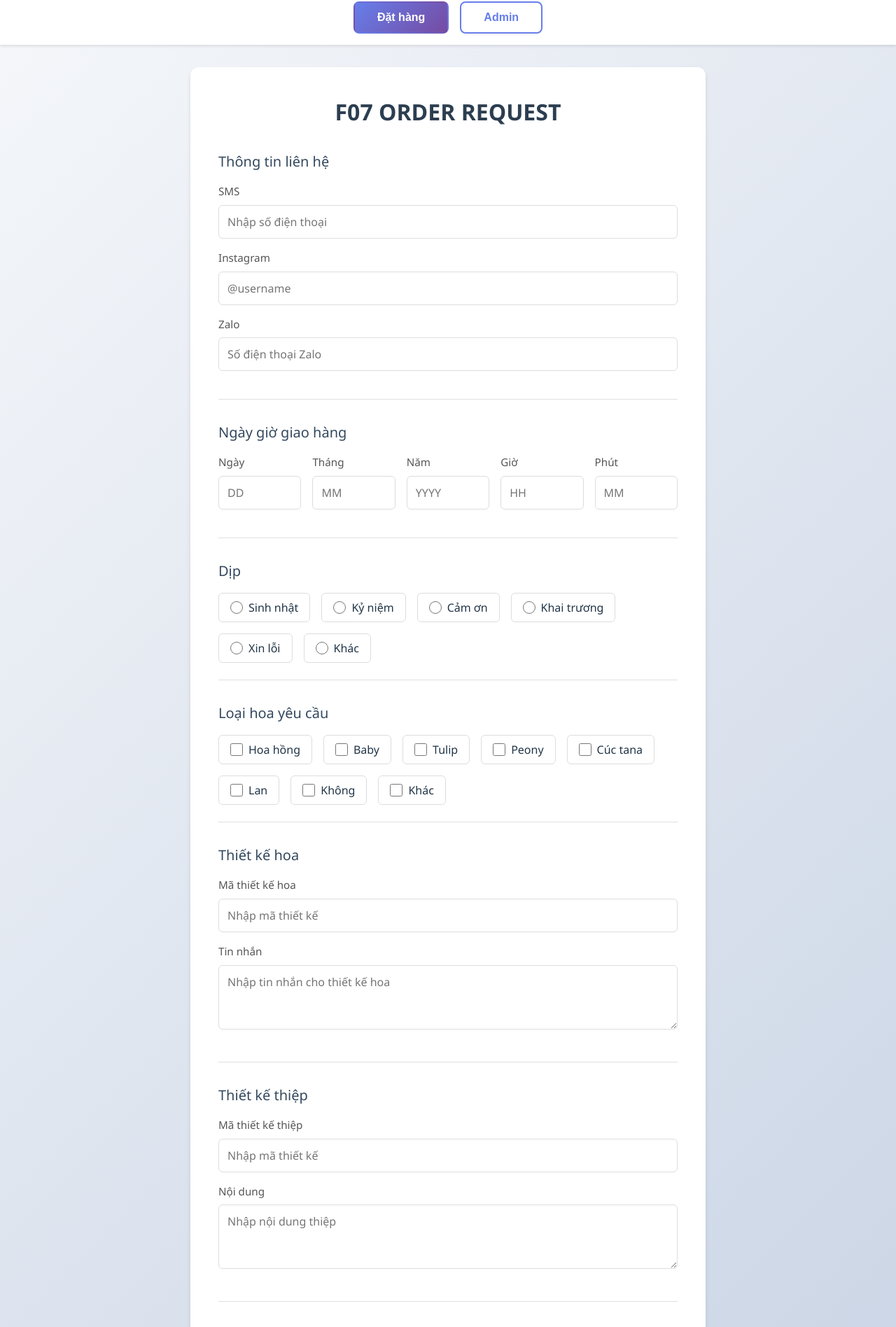
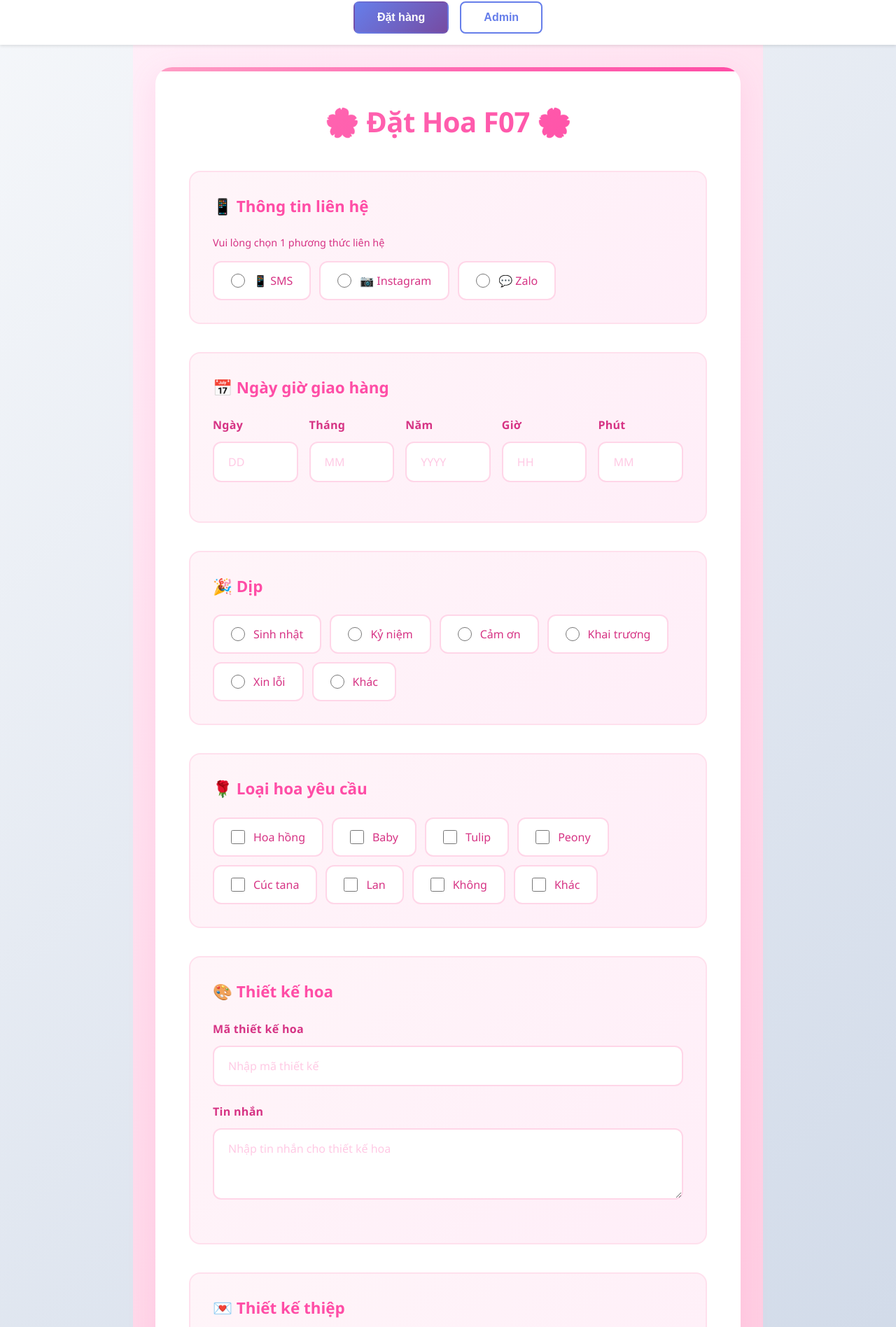
Before and after one commit to AidenTran15/f07, a React (Vite) app: page / in a window 1280 px wide. Shown: the part 14-1910 px from the top of the page at 70% size. Built offline with nearby package versions, Linux system fonts and the light colour scheme.

Commit message:
updateupdate

```diff
--- a/src/components/FormOrder.css
+++ b/src/components/FormOrder.css
@@ -1,29 +1,64 @@
 .form-container {
-  max-width: 800px;
+  max-width: 900px;
   margin: 0 auto;
   padding: 2rem;
   min-height: 100vh;
+  background: linear-gradient(135deg, #ffeef8 0%, #ffd6e8 50%, #ffc0d9 100%);
 }
 
 .order-form {
   background: white;
-  border-radius: 12px;
-  padding: 2.5rem;
-  box-shadow: 0 4px 6px rgba(0, 0, 0, 0.1);
+  border-radius: 24px;
+  padding: 3rem;
+  box-shadow: 0 10px 40px rgba(255, 105, 180, 0.15);
+  position: relative;
+  overflow: hidden;
+}
+
+.order-form::before {
+  content: '';
+  position: absolute;
+  top: 0;
+  left: 0;
+  right: 0;
+  height: 6px;
+  background: linear-gradient(90deg, #ff9ec5 0%, #ff6bb3 50%, #ff4da6 100%);
 }
 
 .form-title {
   text-align: center;
-  color: #2c3e50;
-  margin-bottom: 2rem;
+  background: linear-gradient(135deg, #ff6bb3 0%, #ff4da6 100%);
+  -webkit-background-clip: text;
+  -webkit-text-fill-color: transparent;
+  background-clip: text;
+  margin-bottom: 2.5rem;
+  font-size: 2.5rem;
+  font-weight: 700;
+  letter-spacing: -0.5px;
+  position: relative;
+}
+
+.form-title::after {
+  content: '🌸';
+  position: absolute;
+  right: -40px;
+  top: 50%;
+  transform: translateY(-50%);
   font-size: 2rem;
-  font-weight: 600;
 }
 
 .form-section {
-  margin-bottom: 2rem;
-  padding-bottom: 1.5rem;
-  border-bottom: 1px solid #e0e0e0;
+  margin-bottom: 2.5rem;
+  padding: 2rem;
+  background: linear-gradient(135deg, #fff5f9 0%, #ffeef8 100%);
+  border-radius: 16px;
+  border: 2px solid #ffe0ed;
+  transition: all 0.3s ease;
+}
+
+.form-section:hover {
+  border-color: #ffb3d9;
+  box-shadow: 0 4px 12px rgba(255, 105, 180, 0.1);
 }
 
 .form-section:last-of-type {
@@ -31,41 +66,54 @@
 }
 
 .form-section h2 {
-  color: #34495e;
-  font-size: 1.25rem;
-  margin-bottom: 1rem;
-  font-weight: 500;
+  color: #ff4da6;
+  font-size: 1.4rem;
+  margin-bottom: 1.5rem;
+  font-weight: 600;
+  display: flex;
+  align-items: center;
+  gap: 0.5rem;
 }
 
 .form-group {
-  margin-bottom: 1rem;
+  margin-bottom: 1.5rem;
 }
 
 .form-group label {
   display: block;
-  margin-bottom: 0.5rem;
-  color: #555;
-  font-weight: 500;
-  font-size: 0.95rem;
+  margin-bottom: 0.75rem;
+  color: #d63384;
+  font-weight: 600;
+  font-size: 1rem;
+  letter-spacing: 0.3px;
 }
 
 .form-group input[type="text"],
 .form-group input[type="number"],
 .form-group textarea {
   width: 100%;
-  padding: 0.75rem;
-  border: 1px solid #ddd;
-  border-radius: 6px;
+  padding: 1rem 1.25rem;
+  border: 2px solid #ffd6e8;
+  border-radius: 12px;
   font-size: 1rem;
   font-family: inherit;
-  transition: border-color 0.3s;
+  transition: all 0.3s ease;
+  background: white;
+  color: #333;
 }
 
 .form-group input:focus,
 .form-group textarea:focus {
   outline: none;
-  border-color: #4a90e2;
-  box-shadow: 0 0 0 3px rgba(74, 144, 226, 0.1);
+  border-color: #ff6bb3;
+  box-shadow: 0 0 0 4px rgba(255, 107, 179, 0.15);
+  background: #fff5f9;
+}
+
+.form-group input::placeholder,
+.form-group textarea::placeholder {
+  color: #ffb3d9;
+  opacity: 0.7;
 }
 
 .form-row {
@@ -78,104 +126,180 @@
 .checkbox-group {
   display: flex;
   flex-wrap: wrap;
-  gap: 1rem;
+  gap: 0.75rem;
 }
 
 .radio-label,
 .checkbox-label {
   display: flex;
   align-items: center;
-  gap: 0.5rem;
+  gap: 0.75rem;
   cursor: pointer;
-  padding: 0.5rem 1rem;
-  border: 1px solid #ddd;
-  border-radius: 6px;
-  transition: all 0.3s;
+  padding: 0.875rem 1.5rem;
+  border: 2px solid #ffd6e8;
+  border-radius: 12px;
+  transition: all 0.3s ease;
+  background: white;
+  font-weight: 500;
+  color: #d63384;
+  position: relative;
+  overflow: hidden;
+}
+
+.radio-label::before,
+.checkbox-label::before {
+  content: '';
+  position: absolute;
+  top: 0;
+  left: -100%;
+  width: 100%;
+  height: 100%;
+  background: linear-gradient(90deg, transparent, rgba(255, 255, 255, 0.3), transparent);
+  transition: left 0.5s;
+}
+
+.radio-label:hover::before,
+.checkbox-label:hover::before {
+  left: 100%;
 }
 
 .radio-label:hover,
 .checkbox-label:hover {
-  background-color: #f5f5f5;
-  border-color: #4a90e2;
+  background: linear-gradient(135deg, #fff5f9 0%, #ffeef8 100%);
+  border-color: #ff6bb3;
+  transform: translateY(-2px);
+  box-shadow: 0 4px 8px rgba(255, 107, 179, 0.2);
 }
 
 .radio-label input[type="radio"],
 .checkbox-label input[type="checkbox"] {
   cursor: pointer;
-  width: 18px;
-  height: 18px;
+  width: 20px;
+  height: 20px;
+  accent-color: #ff6bb3;
+}
+
+.radio-label input[type="radio"]:checked ~ span,
+.checkbox-label input[type="checkbox"]:checked ~ span {
+  color: #ff4da6;
+  font-weight: 600;
 }
 
 .radio-label input[type="radio"]:checked + span,
+.checkbox-label input[type="checkbox"]:checked + span {
+  color: white;
+}
+
+.radio-label input[type="radio"]:checked,
 .checkbox-label input[type="checkbox"]:checked {
-  accent-color: #4a90e2;
+  accent-color: white;
+}
+
+/* Selected state - using class instead of :has() for better browser support */
+.radio-label.selected,
+.checkbox-label.selected {
+  background: linear-gradient(135deg, #ff6bb3 0%, #ff4da6 100%);
+  border-color: #ff4da6;
+  color: white;
+  box-shadow: 0 4px 12px rgba(255, 107, 179, 0.3);
 }
 
 .btn-submit {
   width: 100%;
-  padding: 1rem;
-  background: linear-gradient(135deg, #667eea 0%, #764ba2 100%);
+  padding: 1.25rem;
+  background: linear-gradient(135deg, #ff6bb3 0%, #ff4da6 50%, #ff3399 100%);
   color: white;
   border: none;
-  border-radius: 8px;
-  font-size: 1.1rem;
-  font-weight: 600;
+  border-radius: 16px;
+  font-size: 1.2rem;
+  font-weight: 700;
   cursor: pointer;
-  transition: transform 0.2s, box-shadow 0.2s;
-  margin-top: 1.5rem;
+  transition: all 0.3s ease;
+  margin-top: 2rem;
+  box-shadow: 0 6px 20px rgba(255, 107, 179, 0.4);
+  position: relative;
+  overflow: hidden;
+}
+
+.btn-submit::before {
+  content: '✨';
+  position: absolute;
+  left: 20px;
+  top: 50%;
+  transform: translateY(-50%);
+  font-size: 1.5rem;
 }
 
 .btn-submit:hover:not(:disabled) {
-  transform: translateY(-2px);
-  box-shadow: 0 4px 12px rgba(102, 126, 234, 0.4);
+  transform: translateY(-3px);
+  box-shadow: 0 8px 25px rgba(255, 107, 179, 0.5);
+  background: linear-gradient(135deg, #ff4da6 0%, #ff3399 50%, #ff1a8c 100%);
+}
+
+.btn-submit:active:not(:disabled) {
+  transform: translateY(-1px);
 }
 
 .btn-submit:disabled {
   opacity: 0.6;
   cursor: not-allowed;
+  transform: none;
 }
 
 .success-message {
   background: white;
-  border-radius: 12px;
-  padding: 3rem;
+  border-radius: 24px;
+  padding: 4rem 3rem;
   text-align: center;
-  box-shadow: 0 4px 6px rgba(0, 0, 0, 0.1);
+  box-shadow: 0 10px 40px rgba(255, 105, 180, 0.15);
+  border: 2px solid #ffe0ed;
 }
 
 .success-message h2 {
-  color: #27ae60;
-  margin-bottom: 1rem;
-  font-size: 1.75rem;
+  background: linear-gradient(135deg, #ff6bb3 0%, #ff4da6 100%);
+  -webkit-background-clip: text;
+  -webkit-text-fill-color: transparent;
+  background-clip: text;
+  margin-bottom: 1.5rem;
+  font-size: 2rem;
+  font-weight: 700;
 }
 
 .success-message p {
-  color: #555;
-  line-height: 1.6;
-  margin-bottom: 1rem;
+  color: #666;
+  line-height: 1.8;
+  margin-bottom: 1.5rem;
+  font-size: 1.1rem;
 }
 
 .deposit-note {
-  color: #e67e22;
-  font-weight: 500;
-  margin-top: 1.5rem;
+  background: linear-gradient(135deg, #fff5f9 0%, #ffeef8 100%);
+  color: #ff4da6;
+  font-weight: 600;
+  margin-top: 2rem;
+  padding: 1rem 1.5rem;
+  border-radius: 12px;
+  border: 2px solid #ffd6e8;
+  display: inline-block;
 }
 
 .btn-primary {
-  margin-top: 1.5rem;
-  padding: 0.75rem 2rem;
-  background: linear-gradient(135deg, #667eea 0%, #764ba2 100%);
+  margin-top: 2rem;
+  padding: 1rem 2.5rem;
+  background: linear-gradient(135deg, #ff6bb3 0%, #ff4da6 100%);
   color: white;
   border: none;
-  border-radius: 8px;
-  font-size: 1rem;
+  border-radius: 16px;
+  font-size: 1.1rem;
   font-weight: 600;
   cursor: pointer;
-  transition: transform 0.2s;
+  transition: all 0.3s ease;
+  box-shadow: 0 6px 20px rgba(255, 107, 179, 0.4);
 }
 
 .btn-primary:hover {
-  transform: translateY(-2px);
+  transform: translateY(-3px);
+  box-shadow: 0 8px 25px rgba(255, 107, 179, 0.5);
 }
 
 @media (max-width: 768px) {
@@ -184,7 +308,25 @@
   }
 
   .order-form {
+    padding: 2rem 1.5rem;
+    border-radius: 20px;
+  }
+
+  .form-title {
+    font-size: 2rem;
+  }
+
+  .form-title::after {
+    display: none;
+  }
+
+  .form-section {
     padding: 1.5rem;
+    margin-bottom: 2rem;
+  }
+
+  .form-section h2 {
+    font-size: 1.2rem;
   }
 
   .form-row {
@@ -195,4 +337,39 @@
   .checkbox-group {
     flex-direction: column;
   }
+
+  .radio-label,
+  .checkbox-label {
+    width: 100%;
+    justify-content: center;
+  }
+
+  .btn-submit::before {
+    display: none;
+  }
 }
+
+/* Animation cho form sections */
+@keyframes fadeInUp {
+  from {
+    opacity: 0;
+    transform: translateY(20px);
+  }
+  to {
+    opacity: 1;
+    transform: translateY(0);
+  }
+}
+
+.form-section {
+  animation: fadeInUp 0.5s ease-out;
+}
+
+.form-section:nth-child(1) { animation-delay: 0.1s; }
+.form-section:nth-child(2) { animation-delay: 0.2s; }
+.form-section:nth-child(3) { animation-delay: 0.3s; }
+.form-section:nth-child(4) { animation-delay: 0.4s; }
+.form-section:nth-child(5) { animation-delay: 0.5s; }
+.form-section:nth-child(6) { animation-delay: 0.6s; }
+.form-section:nth-child(7) { animation-delay: 0.7s; }
+.form-section:nth-child(8) { animation-delay: 0.8s; }
--- a/src/components/FormOrder.jsx
+++ b/src/components/FormOrder.jsx
@@ -3,10 +3,9 @@ import './FormOrder.css'
 
 function FormOrder() {
   const [formData, setFormData] = useState({
-    // Thông tin liên hệ
-    contactSMS: '',
-    contactInstagram: '',
-    contactZalo: '',
+    // Thông tin liên hệ - chỉ chọn 1
+    contactMethod: '', // 'SMS', 'Instagram', 'Zalo'
+    contactValue: '', // Giá trị tương ứng
 
     // Ngày giờ giao hàng
     deliveryDay: '',
@@ -78,6 +77,10 @@ function FormOrder() {
         },
         body: JSON.stringify({
           ...formData,
+          // Map contactMethod và contactValue về format cũ để tương thích với backend
+          contactSMS: formData.contactMethod === 'SMS' ? formData.contactValue : '',
+          contactInstagram: formData.contactMethod === 'Instagram' ? formData.contactValue : '',
+          contactZalo: formData.contactMethod === 'Zalo' ? formData.contactValue : '',
           createdAt: new Date().toISOString(),
           id: crypto.randomUUID()
         })
@@ -87,9 +90,8 @@ function FormOrder() {
         setSubmitted(true)
         // Reset form
         setFormData({
-          contactSMS: '',
-          contactInstagram: '',
-          contactZalo: '',
+          contactMethod: '',
+          contactValue: '',
           deliveryDay: '',
           deliveryMonth: '',
           deliveryYear: '',
@@ -123,11 +125,12 @@ function FormOrder() {
     return (
       <div className="form-container">
         <div className="success-message">
-          <h2>Đơn hàng đã được gửi thành công! 🎉</h2>
-          <p>Cảm ơn bạn đã đặt hàng. Chúng tôi đã nhận được yêu cầu của bạn và sẽ liên hệ với bạn sớm nhất có thể.</p>
-          <p className="deposit-note">Lưu ý: Đơn hàng đặt trước cần đặt cọc 50%.</p>
+          <h2>🎉 Đơn hàng đã được gửi thành công! 🎉</h2>
+          <p>Cảm ơn bạn đã đặt hàng tại F07! 💕</p>
+          <p>Chúng tôi đã nhận được yêu cầu của bạn và sẽ liên hệ với bạn sớm nhất có thể.</p>
+          <p className="deposit-note">💳 Lưu ý: Đơn hàng đặt trước cần đặt cọc 50%</p>
           <button onClick={() => setSubmitted(false)} className="btn-primary">
-            Đặt hàng mới
+            🌸 Đặt hàng mới
           </button>
         </div>
       </div>
@@ -137,46 +140,89 @@ function FormOrder() {
   return (
     <div className="form-container">
       <form onSubmit={handleSubmit} className="order-form">
-        <h1 className="form-title">F07 ORDER REQUEST</h1>
+        <h1 className="form-title">🌸 Đặt Hoa F07 🌸</h1>
 
         {/* Thông tin liên hệ */}
         <section className="form-section">
-          <h2>Thông tin liên hệ</h2>
-          <div className="form-group">
-            <label>SMS</label>
-            <input
-              type="text"
-              name="contactSMS"
-              value={formData.contactSMS}
-              onChange={handleChange}
-              placeholder="Nhập số điện thoại"
-            />
+          <h2>📱 Thông tin liên hệ</h2>
+          <p style={{ marginBottom: '1rem', color: '#d63384', fontSize: '0.9rem' }}>
+            Vui lòng chọn 1 phương thức liên hệ
+          </p>
+          <div className="radio-group">
+            <label className={`radio-label ${formData.contactMethod === 'SMS' ? 'selected' : ''}`}>
+              <input
+                type="radio"
+                name="contactMethod"
+                value="SMS"
+                checked={formData.contactMethod === 'SMS'}
+                onChange={(e) => {
+                  setFormData(prev => ({
+                    ...prev,
+                    contactMethod: e.target.value,
+                    contactValue: prev.contactMethod === 'SMS' ? prev.contactValue : ''
+                  }))
+                }}
+              />
+              <span>📱 SMS</span>
+            </label>
+            <label className={`radio-label ${formData.contactMethod === 'Instagram' ? 'selected' : ''}`}>
+              <input
+                type="radio"
+                name="contactMethod"
+                value="Instagram"
+                checked={formData.contactMethod === 'Instagram'}
+                onChange={(e) => {
+                  setFormData(prev => ({
+                    ...prev,
+                    contactMethod: e.target.value,
+                    contactValue: prev.contactMethod === 'Instagram' ? prev.contactValue : ''
+                  }))
+                }}
+              />
+              <span>📷 Instagram</span>
+            </label>
+            <label className={`radio-label ${formData.contactMethod === 'Zalo' ? 'selected' : ''}`}>
+              <input
+                type="radio"
+                name="contactMethod"
+                value="Zalo"
+                checked={formData.contactMethod === 'Zalo'}
+                onChange={(e) => {
+                  setFormData(prev => ({
+                    ...prev,
+                    contactMethod: e.target.value,
+                    contactValue: prev.contactMethod === 'Zalo' ? prev.contactValue : ''
+                  }))
+                }}
+              />
+              <span>💬 Zalo</span>
+            </label>
           </div>
-          <div className="form-group">
-            <label>Instagram</label>
-            <input
-              type="text"
-              name="contactInstagram"
-              value={formData.contactInstagram}
-              onChange={handleChange}
-              placeholder="@username"
-            />
-          </div>
-          <div className="form-group">
-            <label>Zalo</label>
-            <input
-              type="text"
-              name="contactZalo"
-              value={formData.contactZalo}
-              onChange={handleChange}
-              placeholder="Số điện thoại Zalo"
-            />
-          </div>
+          {formData.contactMethod && (
+            <div className="form-group" style={{ marginTop: '1.5rem' }}>
+              <label>
+                {formData.contactMethod === 'SMS' && 'Số điện thoại'}
+                {formData.contactMethod === 'Instagram' && 'Tên Instagram (@username)'}
+                {formData.contactMethod === 'Zalo' && 'Số điện thoại Zalo'}
+              </label>
+              <input
+                type="text"
+                name="contactValue"
+                value={formData.contactValue}
+                onChange={handleChange}
+                placeholder={
+                  formData.contactMethod === 'SMS' ? 'Nhập số điện thoại' :
+                  formData.contactMethod === 'Instagram' ? '@username' :
+                  'Số điện thoại Zalo'
+                }
+              />
+            </div>
+          )}
         </section>
 
         {/* Ngày giờ giao hàng */}
         <section className="form-section">
-          <h2>Ngày giờ giao hàng</h2>
+          <h2>📅 Ngày giờ giao hàng</h2>
           <div className="form-row">
             <div className="form-group">
               <label>Ngày</label>
@@ -242,10 +288,10 @@ function FormOrder() {
 
         {/* Dịp */}
         <section className="form-section">
-          <h2>Dịp</h2>
+          <h2>🎉 Dịp</h2>
           <div className="radio-group">
             {['Sinh nhật', 'Kỷ niệm', 'Cảm ơn', 'Khai trương', 'Xin lỗi', 'Khác'].map(option => (
-              <label key={option} className="radio-label">
+              <label key={option} className={`radio-label ${formData.occasion === option ? 'selected' : ''}`}>
                 <input
                   type="radio"
                   name="occasion"
@@ -253,7 +299,7 @@ function FormOrder() {
                   checked={formData.occasion === option}
                   onChange={handleChange}
                 />
-                {option}
+                <span>{option}</span>
               </label>
             ))}
           </div>
@@ -272,10 +318,10 @@ function FormOrder() {
 
         {/* Loại hoa */}
         <section className="form-section">
-          <h2>Loại hoa yêu cầu</h2>
+          <h2>🌹 Loại hoa yêu cầu</h2>
           <div className="checkbox-group">
             {['Hoa hồng', 'Baby', 'Tulip', 'Peony', 'Cúc tana', 'Lan', 'Không', 'Khác'].map(flower => (
-              <label key={flower} className="checkbox-label">
+              <label key={flower} className={`checkbox-label ${formData.flowerType.includes(flower) ? 'selected' : ''}`}>
                 <input
                   type="checkbox"
                   name="flowerType"
@@ -283,7 +329,7 @@ function FormOrder() {
                   checked={formData.flowerType.includes(flower)}
                   onChange={handleChange}
                 />
-                {flower}
+                <span>{flower}</span>
               </label>
             ))}
           </div>
@@ -302,7 +348,7 @@ function FormOrder() {
 
         {/* Thiết kế hoa */}
         <section className="form-section">
-          <h2>Thiết kế hoa</h2>
+          <h2>🎨 Thiết kế hoa</h2>
           <div className="form-group">
             <label>Mã thiết kế hoa</label>
             <input
@@ -327,7 +373,7 @@ function FormOrder() {
 
         {/* Thiết kế thiệp */}
         <section className="form-section">
-          <h2>Thiết kế thiệp</h2>
+          <h2>💌 Thiết kế thiệp</h2>
           <div className="form-group">
             <label>Mã thiết kế thiệp</label>
             <input
@@ -352,7 +398,7 @@ function FormOrder() {
 
         {/* Thông tin giao hàng */}
         <section className="form-section">
-          <h2>Thông tin giao hàng</h2>
+          <h2>🚚 Thông tin giao hàng</h2>
           <div className="form-group">
             <label>Địa chỉ giao hàng</label>
             <textarea
@@ -390,9 +436,9 @@ function FormOrder() {
 
         {/* Tư vấn */}
         <section className="form-section">
-          <h2>Bạn có cần tư vấn thêm không?</h2>
+          <h2>💬 Bạn có cần tư vấn thêm không?</h2>
           <div className="radio-group">
-            <label className="radio-label">
+            <label className={`radio-label ${formData.needConsultation === 'Có' ? 'selected' : ''}`}>
               <input
                 type="radio"
                 name="needConsultation"
@@ -400,9 +446,9 @@ function FormOrder() {
                 checked={formData.needConsultation === 'Có'}
                 onChange={handleChange}
               />
-              Có
+              <span>Có</span>
             </label>
-            <label className="radio-label">
+            <label className={`radio-label ${formData.needConsultation === 'Không' ? 'selected' : ''}`}>
               <input
                 type="radio"
                 name="needConsultation"
@@ -410,13 +456,13 @@ function FormOrder() {
                 checked={formData.needConsultation === 'Không'}
                 onChange={handleChange}
               />
-              Không
+              <span>Không</span>
             </label>
           </div>
         </section>
 
         <button type="submit" className="btn-submit" disabled={isSubmitting}>
-          {isSubmitting ? 'Đang gửi...' : 'Gửi'}
+          {isSubmitting ? '⏳ Đang gửi...' : '✨ Gửi đơn hàng ✨'}
         </button>
       </form>
     </div>
```
